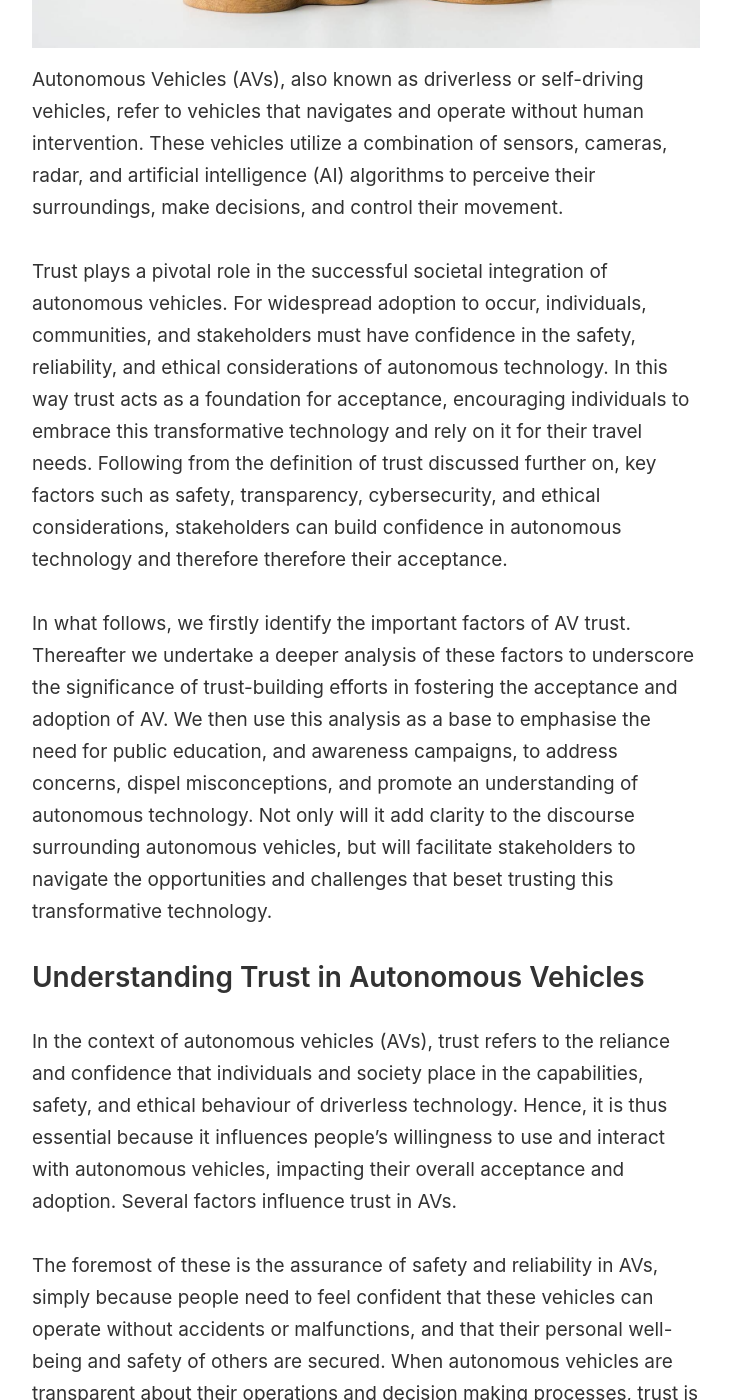
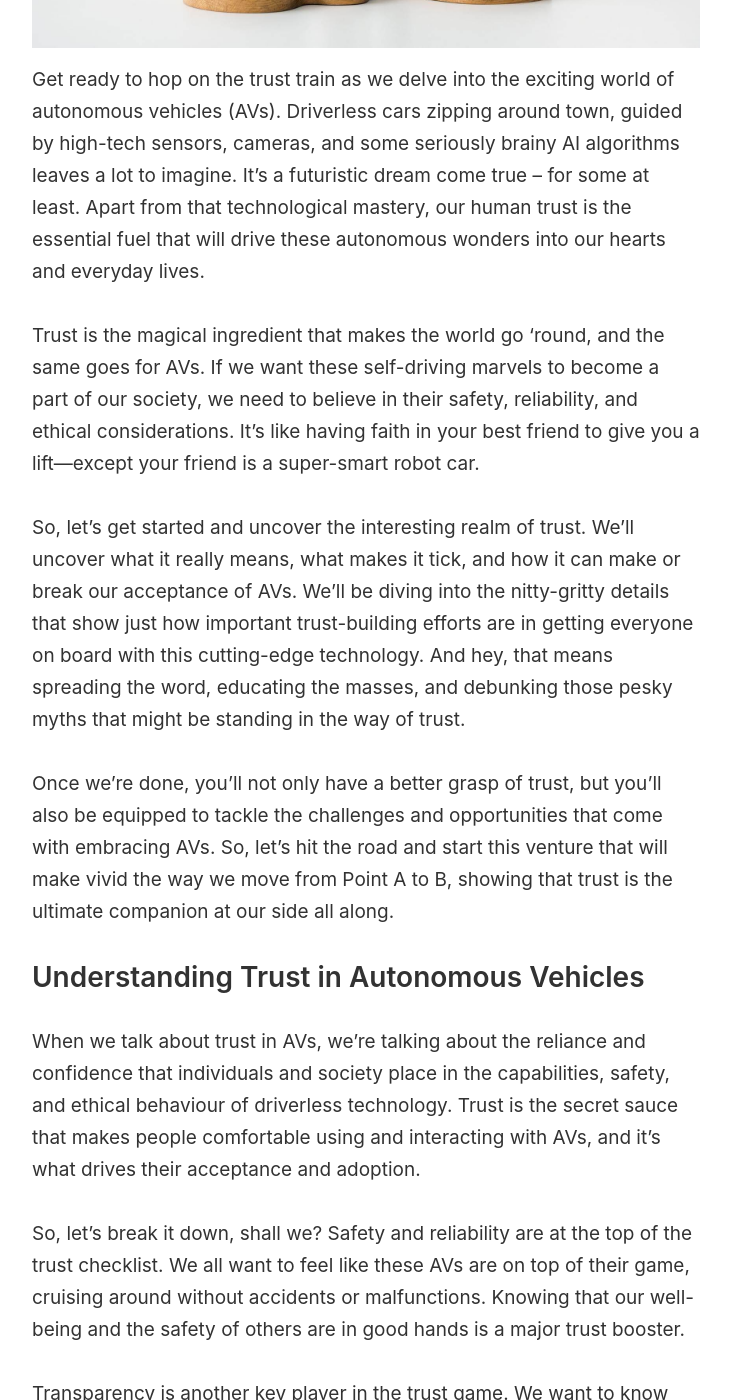
Before and after one commit to AngleSaxonJute/AngleSaxonJute.github.io, a Jekyll site: the page built from _posts/2023-05-08-trust-in-the-acceptance-of-autonomous-vehicles-building-confidence-in-driverless-technology.markdown, in a window 1280 px wide and 1400 px high, scrolled down 632 px. Shown: the whole window, without its empty margins (274-1005 px from the left). Built offline with Jekyll 4.4.1, drawn with Linux system fonts in a browser that asks for light colours; comment, search, counter and statistics services are not loaded; some of the changed text lies outside the part shown.

Commit message:
Update 2023-05-08-trust-in-the-acceptance-of-autonomous-vehicles-building-confidence-in-driverless-technology.markdown

```diff
--- a/_posts/2023-05-08-trust-in-the-acceptance-of-autonomous-vehicles-building-confidence-in-driverless-technology.markdown
+++ b/_posts/2023-05-08-trust-in-the-acceptance-of-autonomous-vehicles-building-confidence-in-driverless-technology.markdown
@@ -5,15 +5,23 @@
 image: '/images/posts/7.jpg'
 published: true
 ---
-Autonomous Vehicles (AVs), also known as driverless or self-driving vehicles, refer to vehicles that navigates and operate without human intervention. These vehicles utilize a combination of sensors, cameras, radar, and artificial intelligence (AI) algorithms to perceive their surroundings, make decisions, and control their movement.
+Get ready to hop on the trust train as we delve into the exciting world of autonomous vehicles (AVs). Driverless cars zipping around town, guided by high-tech sensors, cameras, and some seriously brainy AI algorithms leaves a lot to imagine. It's a futuristic dream come true – for some at least. Apart from that technological mastery, our human trust is the essential fuel that will drive these autonomous wonders into our hearts and everyday lives.
 
-Trust plays a pivotal role in the successful societal integration of autonomous vehicles. For widespread adoption to occur, individuals, communities, and stakeholders must have confidence in the safety, reliability, and ethical considerations of autonomous technology. In this way trust acts as a foundation for acceptance, encouraging individuals to embrace this transformative technology and rely on it for their travel needs. Following from the definition of trust discussed further on, key factors such as safety, transparency, cybersecurity, and ethical considerations, stakeholders can build confidence in autonomous technology and therefore therefore their acceptance.
+Trust is the magical ingredient that makes the world go 'round, and the same goes for AVs. If we want these self-driving marvels to become a part of our society, we need to believe in their safety, reliability, and ethical considerations. It's like having faith in your best friend to give you a lift—except your friend is a super-smart robot car.
 
-In what follows, we firstly identify the important factors of AV trust. Thereafter we undertake a deeper analysis of these factors to underscore the significance of trust-building efforts in fostering the acceptance and adoption of AV. We then use this analysis as a base to emphasise the need for public education, and awareness campaigns, to address concerns, dispel misconceptions, and promote an understanding of autonomous technology. Not only will it add clarity to the discourse surrounding autonomous vehicles, but will facilitate stakeholders to navigate the opportunities and challenges that beset trusting this transformative technology.
+So, let's get started and uncover the interesting realm of trust. We'll uncover what it really means, what makes it tick, and how it can make or break our acceptance of AVs. We'll be diving into the nitty-gritty details that show just how important trust-building efforts are in getting everyone on board with this cutting-edge technology. And hey, that means spreading the word, educating the masses, and debunking those pesky myths that might be standing in the way of trust.
+
+Once we’re done, you'll not only have a better grasp of trust, but you'll also be equipped to tackle the challenges and opportunities that come with embracing AVs. So, let's hit the road and start this venture that will make vivid the way we move from Point A to B, showing that trust is the ultimate companion at our side all along.
 
 ## Understanding Trust in Autonomous Vehicles
-In the context of autonomous vehicles (AVs), trust refers to the reliance and confidence that individuals and society place in the capabilities, safety, and ethical behaviour of driverless technology. Hence, it is thus essential because it influences people's willingness to use and interact with autonomous vehicles, impacting their overall acceptance and adoption. Several factors influence trust in AVs.
+When we talk about trust in AVs, we're talking about the reliance and confidence that individuals and society place in the capabilities, safety, and ethical behaviour of driverless technology. Trust is the secret sauce that makes people comfortable using and interacting with AVs, and it's what drives their acceptance and adoption.
 
-The foremost of these is the assurance of safety and reliability in AVs, simply because people need to feel confident that these vehicles can operate without accidents or malfunctions, and that their personal well-being and safety of others are secured. When autonomous vehicles are transparent about their operations and decision making processes, trust is enhanced. A clear understanding of how the technology functions, how it perceives the environment, and the basis for its actions vindicate AVs as transparent and explainable. Trust is also contingent upon robust cybersecurity measures and safeguarding data privacy. Concerns over hacking, unauthorized access to personal information, and potential misuse of data are significant barriers to AV trust. Implementing rigorous security protocols and ensuring the privacy of user data are thus essential to fostering trust. Finally, AVs raise ethical questions, such as how they make decisions in morally challenging situations. Trust is built when the technology demonstrates an adherence to ethical principles, minimise harm and prioritise public welfare. Addressing social impacts, such as job displacement and equitable access, is also crucial for trust-building.
+So, let's break it down, shall we? Safety and reliability are at the top of the trust checklist. We all want to feel like these AVs are on top of their game, cruising around without accidents or malfunctions. Knowing that our well-being and the safety of others are in good hands is a major trust booster.
 
-Safety and reliability, transparency and explainability, cybersecurity and data privacy, social and ethical considerations are some of the important factors that influence trust in AVs. By addressing these factors, manufacturers, policymakers, and stakeholders can better cultivate trust in AVs and set apace their acceptance in society.
+Transparency is another key player in the trust game. We want to know what's going on inside those fancy AV brains. How do they perceive the world? How do they make decisions? When AVs are transparent about their operations and decision-making processes, it's like they're saying, "Hey, we've got nothing to hide!" And that builds trust.
+
+Now, let's talk about cybersecurity and data privacy. We all know how important it is to keep our personal information safe and secure. With AVs, the stakes are even higher. We want to make sure those super-smart robot cars are protected from hackers and that our data isn't being misused. Trust skyrockets when robust cybersecurity measures and data privacy safeguards are in place.
+
+And let's not forget about ethics and social impact. AVs face some tough moral dilemmas, like who to prioritize in challenging situations. Trust grows when these vehicles show they've got a good moral compass, minimizing harm and looking out for the greater good. Trust-building also means addressing the social impacts of AVs, like job displacement and ensuring equitable access for everyone.
+
+So there you have it, the trust factors in AVs: safety and reliability, transparency and explainability, cybersecurity and data privacy, and social and ethical considerations. By addressing these factors, manufacturers, policymakers, and stakeholders can better cultivate trust in AVs and set apace AV-acceptance in society.
```
